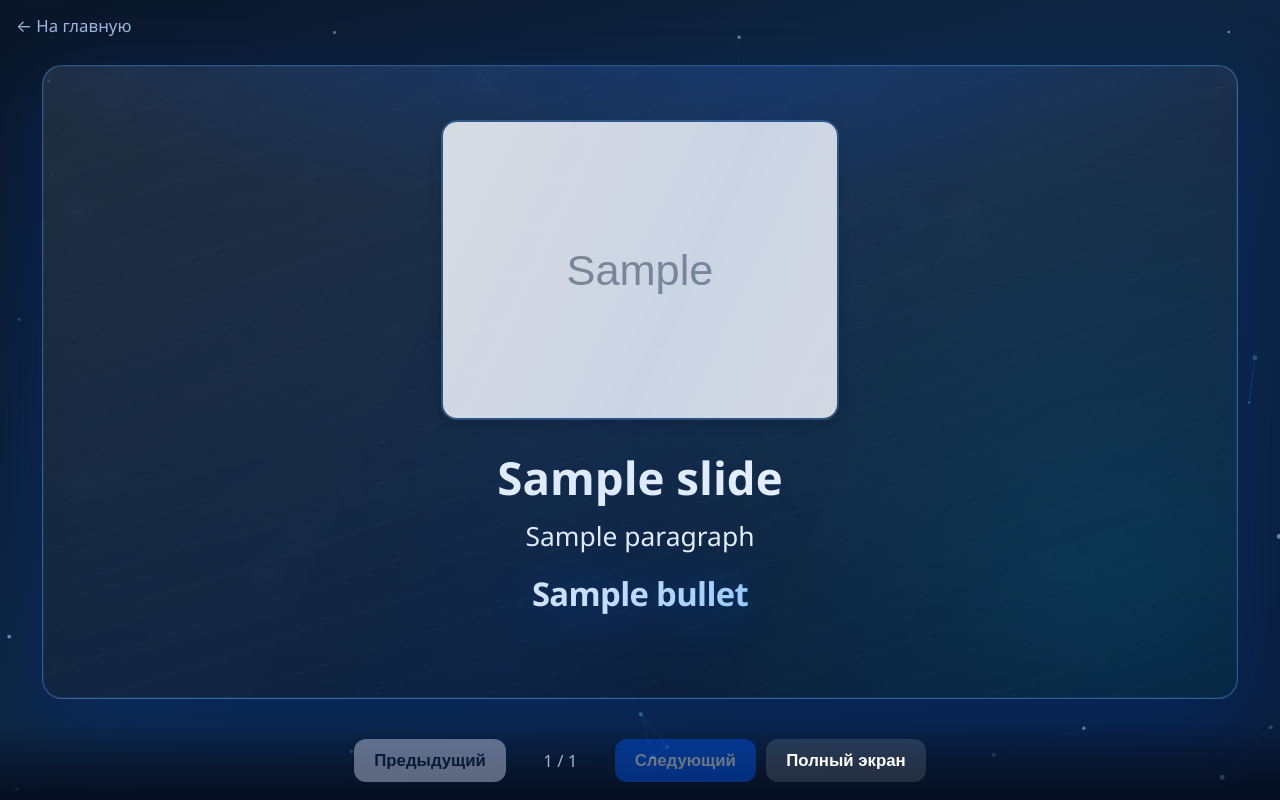
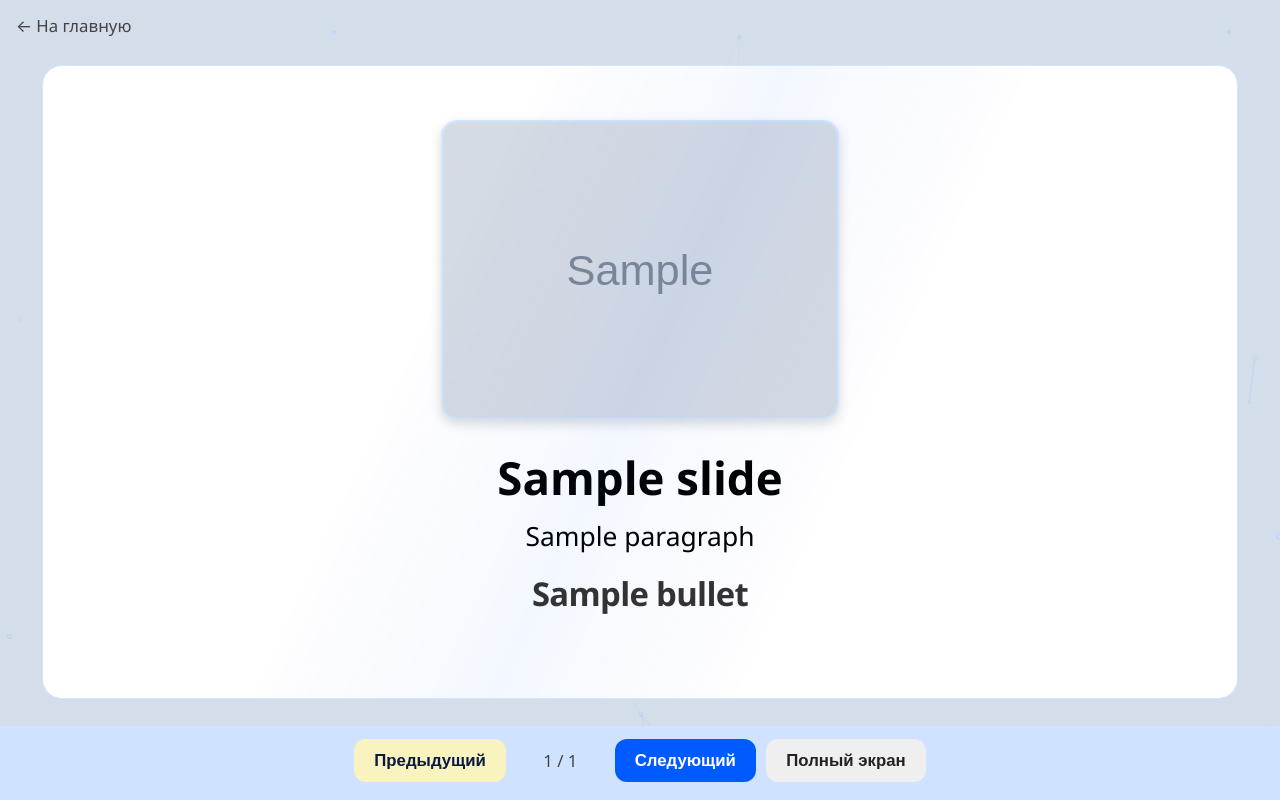
Before and after one commit to AnastasiaAlekseeva204/University_Life_Platphorm_diplom_project, a Django app: template myproject/myplatform/templates/presentation_slides.html in a window 1280 px wide. Run offline with Django 5.2, Linux system fonts and the light colour scheme; the template is opened without the code that fills it: most values are stand-ins (such as "Sample title", 1, 10 or a date in 2020); grey boxes marked "Sample" are stand-in pictures.

Commit message:
меняю презу

```diff
--- a/myproject/myplatform/templates/presentation_slides.html
+++ b/myproject/myplatform/templates/presentation_slides.html
@@ -11,9 +11,9 @@
       --bg1: #0f2744;
       --accent: #005bff;
       --accent-soft: rgba(0, 91, 255, 0.35);
-      --text: #e8f0ff;
-      --muted: #9db3d9;
-      --card: rgba(255, 255, 255, 0.06);
+      --text: #000000;
+      --muted: #444;
+      --card: rgba(255, 255, 255, 1);
       --border: rgba(255, 255, 255, 0.12);
       /* было 920px; +30 % ≈ 1196px */
       --slide-max-width: min(1196px, 100%);
@@ -24,7 +24,8 @@
       min-height: 100%;
       font-family: "Segoe UI", system-ui, -apple-system, sans-serif;
       color: var(--text);
-      background: linear-gradient(145deg, var(--bg0), var(--bg1) 45%, #0a1e3d);
+      background-color: #d4ddea;
+      /*background: linear-gradient(145deg, var(--bg0), var(--bg1) 45%, #0a1e3d);*/
     }
     /* Фон: «нейросеть» (узлы + рёбра), как на типичных tech-лендингах */
     .neuron-bg {
@@ -44,7 +45,7 @@
       text-decoration: none;
       font-size: 1.05rem;
     }
-    a.home-link:hover { color: #fff; }
+    a.home-link:hover { color: #000; }
     .deck {
       position: relative;
       z-index: 1;
@@ -69,8 +70,8 @@
       border: 1px solid var(--border);
       border-radius: 20px;
       padding: clamp(1.9rem, 5.5vw, 3.35rem);
-      box-shadow: 0 20px 60px rgba(0, 0, 0, 0.35);
-      backdrop-filter: blur(10px);
+      /*box-shadow: 0 20px 60px rgba(0, 0, 0, 0.35);*/
+      /*backdrop-filter: blur(10px);*/
     }
     .slide h1 {
       margin: 0 0 0.65rem;
@@ -104,7 +105,8 @@
       align-items: center;
       justify-content: center;
       gap: 0.65rem;
-      background: linear-gradient(180deg, transparent, rgba(5, 12, 28, 0.92));
+      background: #cfe2ff;
+      /*background: linear-gradient(180deg, transparent, rgba(5, 12, 28, 0.92));*/
       z-index: 20;
     }
     .toolbar button {
@@ -121,12 +123,12 @@
       filter: brightness(1.06);
     }
     .toolbar button:disabled {
-      opacity: 0.4;
+      opacity: 1;
       cursor: not-allowed;
     }
-    .btn-prev { background: #dfe8ff; color: #0a1b3f; }
+    .btn-prev { background: #f9f3bf; color: #0a1b3f; }
     .btn-next { background: var(--accent); color: #fff; }
-    .btn-fs { background: rgba(255,255,255,0.12); color: #fff; }
+    .btn-fs {  color: #222; }
     .counter {
       min-width: 5.5rem;
       text-align: center;
@@ -145,14 +147,15 @@
       position: relative;
       overflow: hidden;
       text-align: center;
-      background:
+      background: white;
+      /*background:
         radial-gradient(ellipse 120% 80% at 50% -20%, rgba(0, 91, 255, 0.28), transparent 55%),
         radial-gradient(circle at 90% 80%, rgba(0, 212, 255, 0.12), transparent 40%),
-        linear-gradient(165deg, rgba(255, 255, 255, 0.09), rgba(5, 20, 45, 0.55));
+        linear-gradient(165deg, rgba(255, 255, 255, 0.09), rgba(5, 20, 45, 0.55));*/
       border: 1px solid rgba(126, 184, 255, 0.35);
-      box-shadow:
+      /*box-shadow:
         0 0 0 1px rgba(0, 91, 255, 0.15) inset,
-        0 24px 80px rgba(0, 40, 120, 0.45);
+        0 24px 80px rgba(0, 40, 120, 0.45);*/
       animation: heroCardPulse 8s ease-in-out infinite;
     }
     .slide-card--hero::before {
@@ -173,8 +176,8 @@
       opacity: 0.75;
     }
     @keyframes heroCardPulse {
-      0%, 100% { box-shadow: 0 0 0 1px rgba(0, 91, 255, 0.12) inset, 0 24px 80px rgba(0, 40, 120, 0.45); }
-      50% { box-shadow: 0 0 0 1px rgba(0, 212, 255, 0.22) inset, 0 28px 90px rgba(0, 60, 140, 0.55); }
+      /*0%, 100% { box-shadow: 0 0 0 1px rgba(0, 91, 255, 0.12) inset, 0 24px 80px rgba(0, 40, 120, 0.45); }
+      50% { box-shadow: 0 0 0 1px rgba(0, 212, 255, 0.22) inset, 0 28px 90px rgba(0, 60, 140, 0.55); }*/
     }
     @keyframes heroMesh {
       0%, 100% { opacity: 0.55; }
@@ -193,16 +196,16 @@
       font-weight: 700;
       line-height: 1.35;
       letter-spacing: -0.02em;
-      background: linear-gradient(105deg, #fff 0%, #c5ddff 45%, #5eb8ff 85%, #00d4aa 100%);
+      /*background: linear-gradient(105deg, #fff 0%, #c5ddff 45%, #5eb8ff 85%, #00d4aa 100%);*/
       -webkit-background-clip: text;
       background-clip: text;
-      color: transparent;
-      filter: drop-shadow(0 2px 24px rgba(0, 91, 255, 0.35));
+      color: #333;
+      /*filter: drop-shadow(0 2px 24px rgba(31, 30, 30, 0.35));*/
     }
     .title-theme strong {
-      color: #fff;
+      color: #222;
       font-weight: 800;
-      text-shadow: 0 0 28px rgba(0, 91, 255, 0.55);
+      /*text-shadow: 0 0 28px rgba(0, 91, 255, 0.55);*/
     }
     .title-line {
         margin: 0 auto 0.75rem;
@@ -210,9 +213,9 @@
         padding: 0.65rem 1.1rem 0.65rem 1.25rem;
         text-align: left;
         font-size: clamp(1.05rem, 2.5vw, 1.38rem);
-      color: var(--muted);
+        color: #222;
         border-left: 4px solid var(--accent);
-      background: rgba(0, 0, 0, 0.18);
+        background: #cfe2ff;
         border-radius: 0 12px 12px 0;
         line-height: 1.45;
     }
@@ -224,13 +227,12 @@
       margin-top: 1.65rem;
       padding: 0.58rem 1.5rem;
       font-size: clamp(1.1rem, 2.75vw, 1.4rem);
-      font-weight: 800;
+      /*font-weight: 800;*/
       letter-spacing: 0.12em;
       text-transform: uppercase;
       color: #fff;
-      border-radius: 999px;
+      border-radius: 10px;
       background: linear-gradient(90deg, #005bff, #0a6cff 50%, #00a8cc);
-      box-shadow: 0 8px 28px rgba(0, 91, 255, 0.45);
     }
       /* Стили для изображений на слайдах */
     .slide-image-wrapper {
```
Lines whose indentation alone changed are shown as unchanged.
